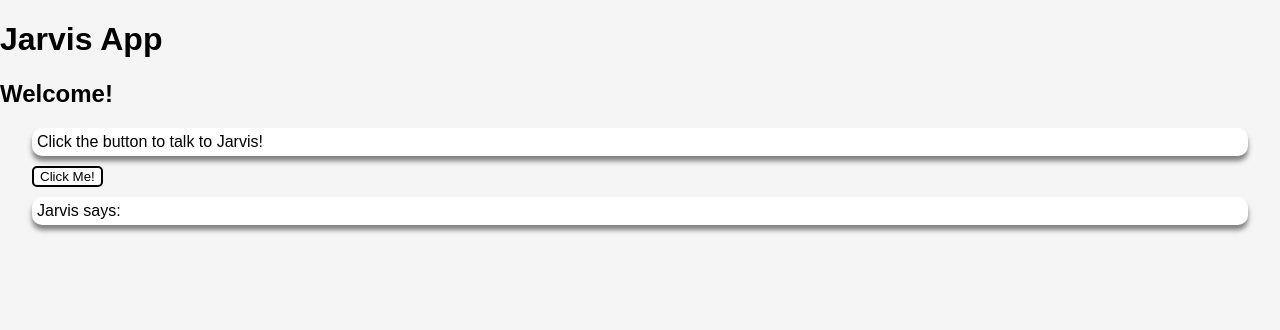
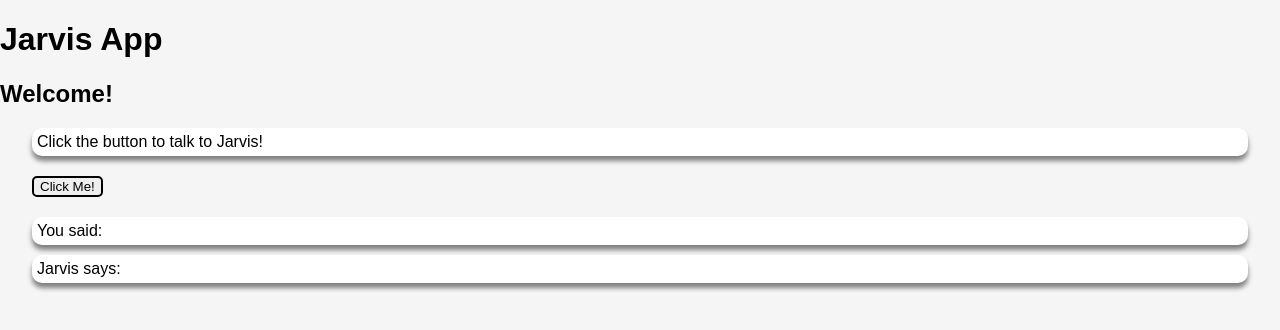
Before and after one commit to PLUGAsian/Jarvis_App, a Flask app: page / in a window 1280 px wide. Shown: the top 330 px of the page. Run offline with Flask 3, Linux system fonts and the light colour scheme.

Commit message:
The recognizer and button work now

```diff
--- a/static/css/styles.css
+++ b/static/css/styles.css
@@ -13,8 +13,8 @@ p{
     border-radius: 10px;
     padding: 5px;
     box-shadow: 0px 5px 5px grey;
-    margin-top: 0;
-    margin-bottom: 0;
+    margin-top: 10px;
+    margin-bottom: 10px;
     margin-left: 2.5%;
     margin-right: 2.5%;
 }
@@ -24,14 +24,9 @@ p{
 }
 
 input[type="button"]{
-    background-color: white;
     margin-top: 10px;
     margin-bottom: 10px;
     border: 2px solid black;
     border-radius: 5px;
     margin-left: 2.5%;
 }
-
-input[type="button"]:hover {
-    background-color: grey;
-}
--- a/static/recorder.js
+++ b/static/recorder.js
@@ -18,6 +18,7 @@ const SpeechRecognition = window.SpeechRecognition || window.webkitSpeechRecogni
 //adjust values
 const r  = new SpeechRecognition();
 r.interimResults = true;
+r.continuous = true;
 
 let isRecording = false;
 let userWords;
@@ -25,8 +26,9 @@ let userArray = [];
 
 //I need to use await and async to make it so the recognizer finshes before sending the data to the python server
 //PROCESS:
-//Click button => start recording => wait for user to click button again => analyze speech => send data to server =>
-//wait for response => update html to display response
+//function 1: records the data and returns a promise of a userwords string
+//function 2: awaits promise of function 1 before executing to ensure there is data to send
+//function 3: the thing that adds the event listener and handlers
 
 function captureEvent(audioEvent){
     console.log("Recording started");
@@ -35,10 +37,12 @@ function captureEvent(audioEvent){
 }
 
 function captureEventWithInterim(audioEvent){
-    console.log("Recording started");
+    //note2self: using interim results will automatically stop the recognizer upon not hearing any speech
+    console.log("Chunk recorded");
     let chunk = audioEvent.results[0][0].transcript
     userBlock.textContent = chunk; //fix this this doesnt work... yet >:)
     userArray.push(chunk);
+    console.log(userArray);
 }
 
 function recordAndSend(){
@@ -50,19 +54,17 @@ function recordAndSend(){
         jarvisBlock.textContent = "Jarvis is listening...";
         r.start();
         mic_button.value = "Recording...";
-        r.addEventListener('result', captureEvent);
-        //userArray.join(" ");
-        //userWords = userArray;
+        r.addEventListener('result', captureEventWithInterim);
     }
-    else if(userWords !== undefined && userWords.legnth > 0){
+    else if(userArray.length > 0){
         //console.log("else if");
+        r.removeEventListener('result', captureEventWithInterim);
         mic_button.disabled = true;
         mic_button.classList.remove("is_recording");
-        r.removeEventListener('result', captureEvent);
         r.stop();
         isRecording = false;
         //this part below needs to wait for the recognizer
-        let jsonData = JSON.stringify(userWords);
+        let jsonData = JSON.stringify(userArray[userArray.length - 1]);
         console.log("Data to send: " + jsonData);
         jarvisBlock.textContent = "Jarvis is thinking...";
         try {
@@ -88,7 +90,6 @@ function recordAndSend(){
         userArray = [];
     }
     else{
-        //console.log("Else")
         r.stop();
         isRecording = false;
         jarvisBlock.textContent = "Jarvis couldn't here you :(" + "\n Could you please try again?";
--- a/templates/index.html
+++ b/templates/index.html
@@ -9,6 +9,8 @@
 
   <input type="button" id="jarvis-button" value="Click Me!" />
 
+  <p id="userWords">You said:</p>
+
   <p id="response">Jarvis says:</p>
 
   <script src="https://ajax.googleapis.com/ajax/libs/jquery/3.7.1/jquery.min.js"></script>
```
